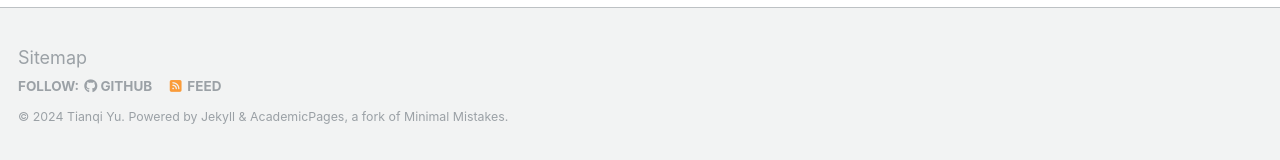
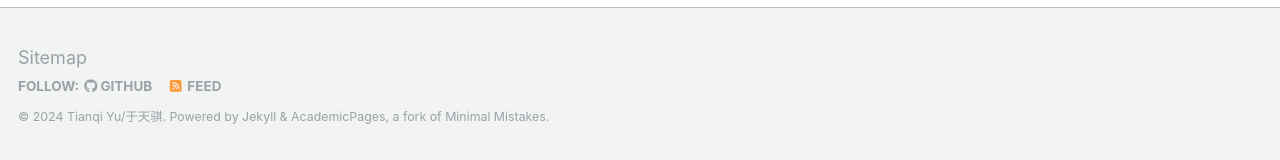
Before and after one commit to NickYu321/NickYu321.github.io, a Jekyll site: the page built from _pages/about.md, in a window 1280 px wide and 969 px high. Shown: the part 806-966 px from the top of the window. Built offline with Jekyll 4.4.1, drawn with Linux system fonts in a browser that asks for light colours.

Commit message:
Update _config.yml

```diff
--- a/_config.yml
+++ b/_config.yml
@@ -12,7 +12,7 @@ minimal_mistakes_skin    : "dark"
 locale                   : "en-US"
 title                    : "Tianqi Yu's Personal Website"
 title_separator          : "-"
-name                     : &name "Tianqi Yu"
+name                     : &name "Tianqi Yu/于天骐"
 description              : &description "personal description"
 url                      : https://NickYu321.github.io # the base hostname & protocol for your site e.g. "https://mmistakes.github.io"
 baseurl                  : "" # the subpath of your site, e.g. "/blog"
```
